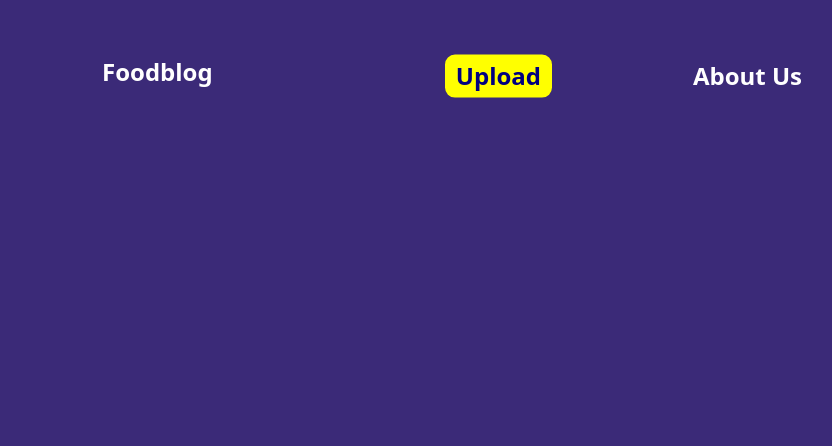
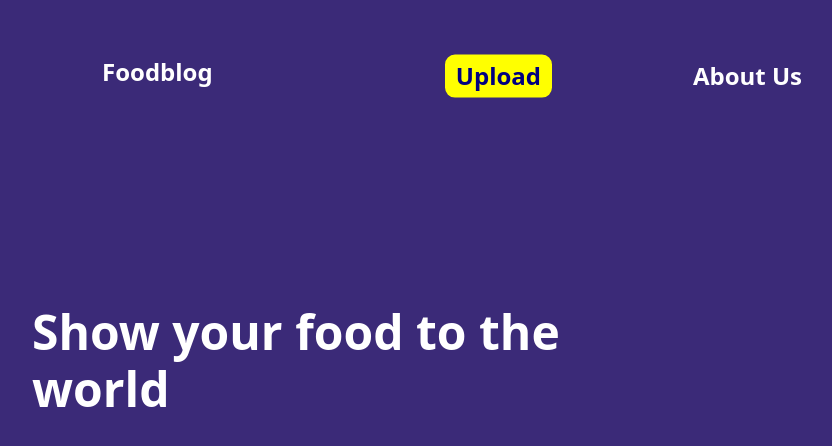
Before and after one commit to erpalmon/Meeedly, a React (Create React App) app: page / in a window 1280 px wide. Shown: the top 446 px of the page, without its empty margins (48-880 px from the left). Built offline with nearby package versions, Linux system fonts and the light colour scheme.

Commit message:
UI adjustments - Home.js and Home.css

```diff
--- a/src/Style/Home/Home.css
+++ b/src/Style/Home/Home.css
@@ -52,3 +52,10 @@
     top: 50%;
     transform: translateY(-50%);
 }
+
+.home-title {
+    font-size: 48px;
+    font-weight: bold;
+    margin-top: 200px;
+    margin-right: 100px;
+}
--- a/src/View/Home/Home.js
+++ b/src/View/Home/Home.js
@@ -8,6 +8,15 @@ function Home() {
                 <h2 className="nav-item">Upload</h2>
                 <h2 className="nav-item2">About Us</h2>
             </div>
+
+               <div className="home-content">
+                 <h1 className="home-title">
+                    Show your food to the <br /> world
+                </h1>
+
+               </div>
+
+
         </div>
     )
 }
```
